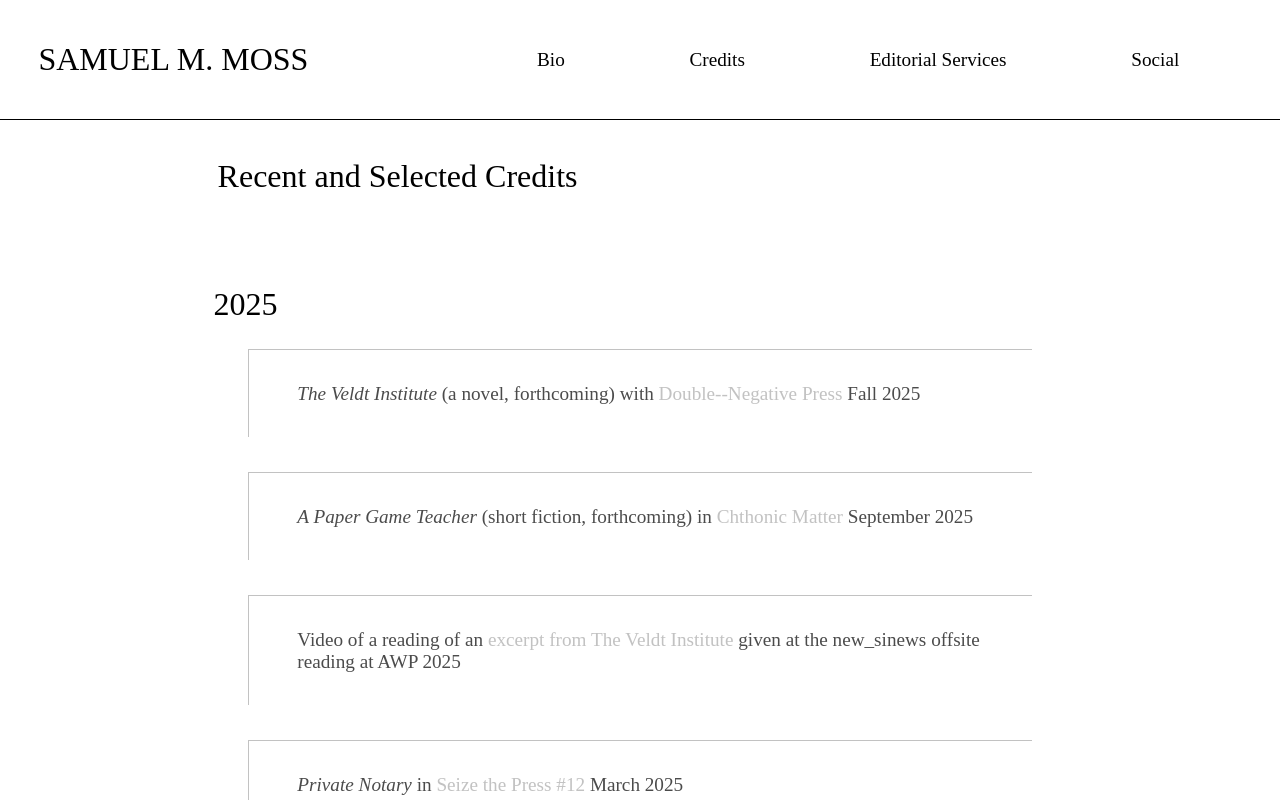
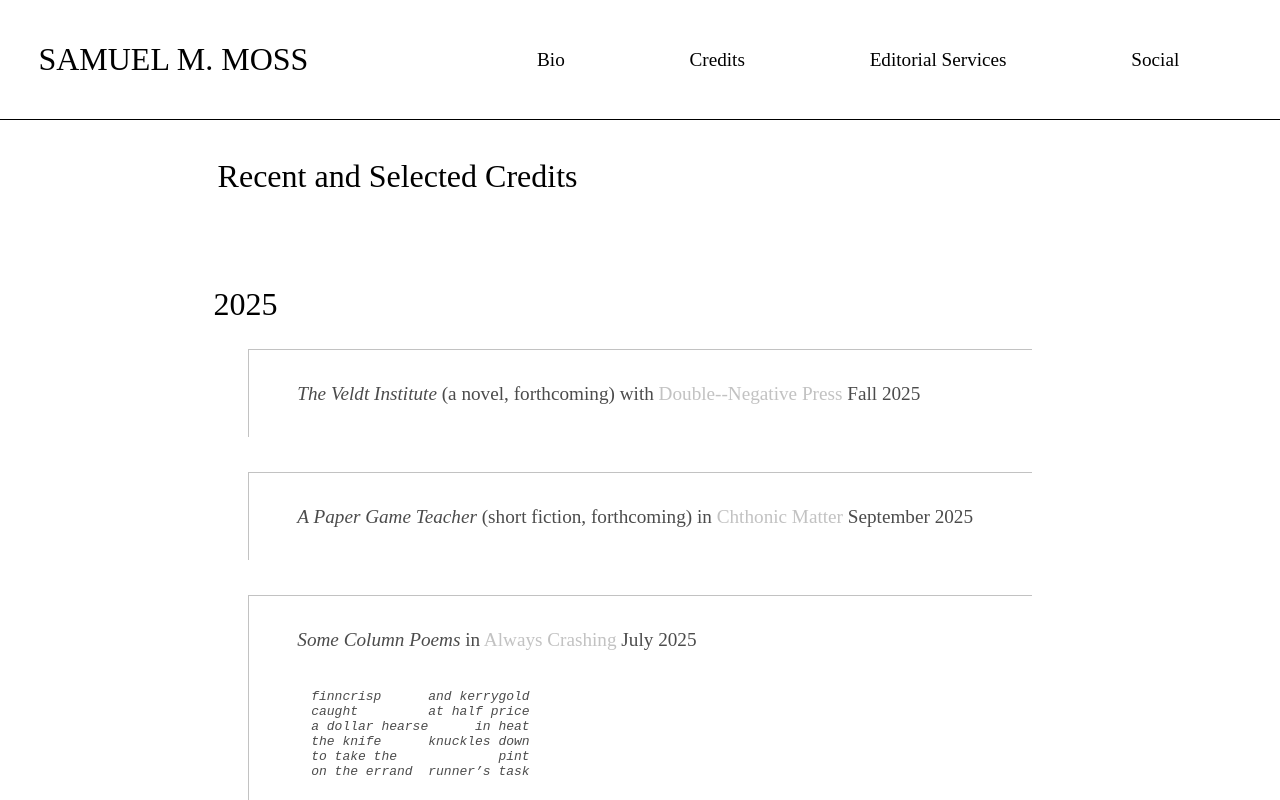
Before and after one commit to perfidiousscript/home_page, a Next.js app: page /credits in a window 1280 px wide. Shown: the top 800 px of the page. Built offline with nearby package versions, Linux system fonts and the light colour scheme.

Commit message:
adds Some Column Poems to credits

```diff
--- a/public/credits.js
+++ b/public/credits.js
@@ -25,6 +25,23 @@ export const credits = [
       </a>,
       " September 2025",
     ],
+  },
+  {
+    title: [
+      <i>Some Column Poems</i>,
+      " in ",
+      <a href="https://www.alwayscrashing.com/current/2025/7/21/samuel-m-moss-some-column-poems">
+        Always Crashing
+      </a>,
+      " July 2025",
+    ],
+    // prettier-ignore
+    quote:<pre><br/>finncrisp      and kerrygold<br/>
+    caught         at half price<br/>
+    a dollar hearse      in heat<br/>
+    the knife      knuckles down<br/>
+    to take the             pint<br/>
+    on the errand  runner’s task</pre>,
   },
   {
     title: [
```
